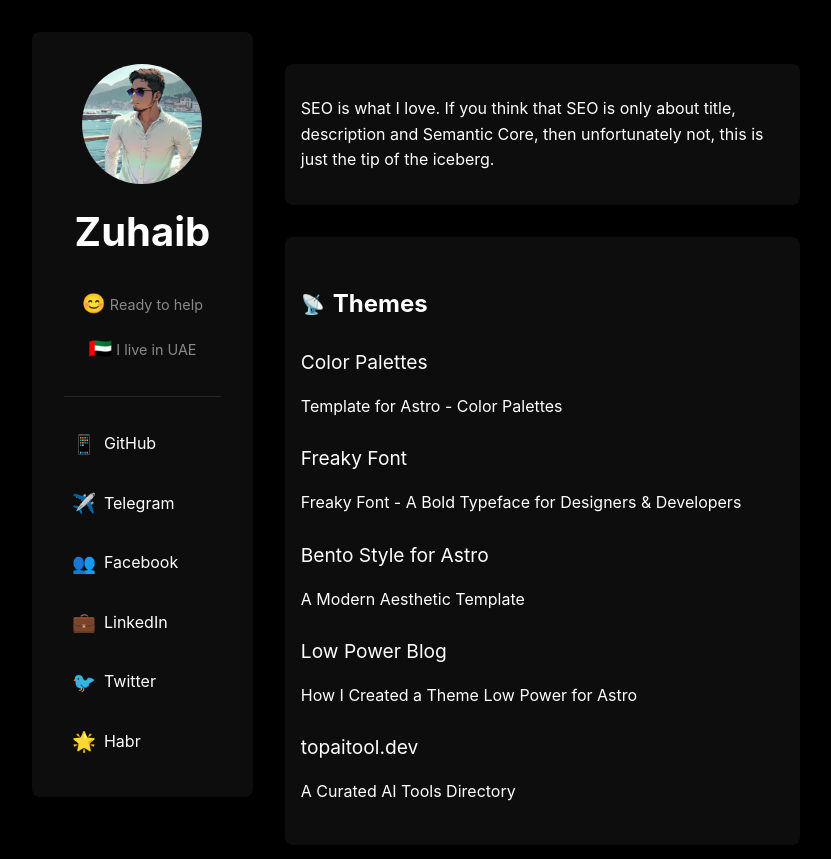
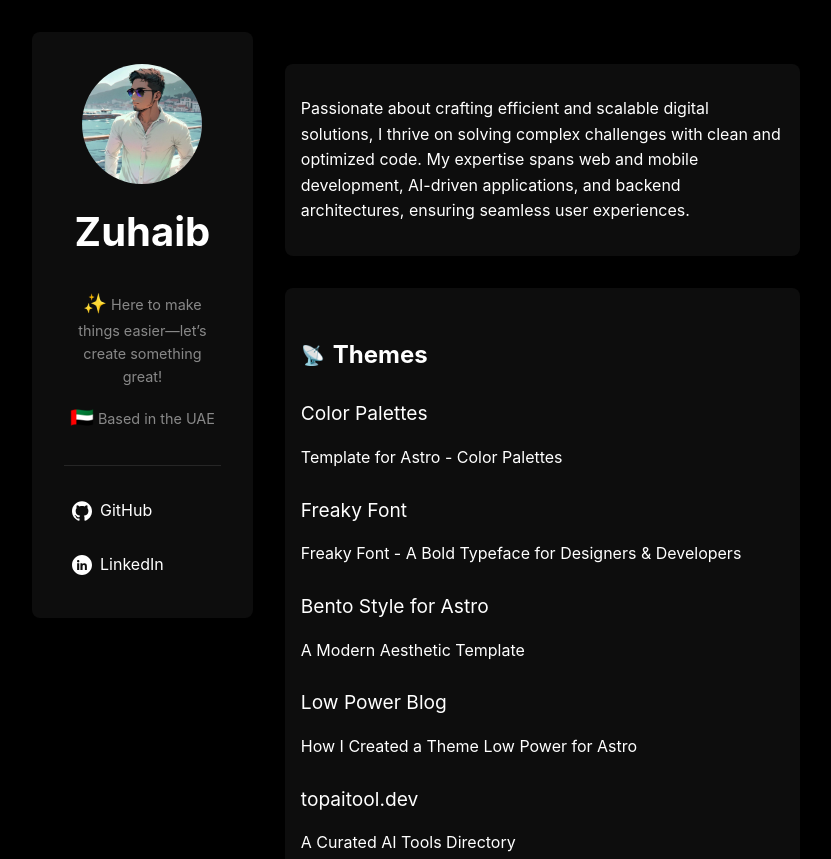
Before and after one commit to zuhaib10/portfolio, an Astro site: page / in a window 1280 px wide. Shown: the top 859 px of the page, without its empty margins (240-1071 px from the left). Built offline with nearby package versions, Linux system fonts and the light colour scheme; Astro itself is replaced by a stand-in of ours.

Commit message:
Update profile information, enhance social links, and improve layout styling

```diff
--- a/src/data/site.json
+++ b/src/data/site.json
@@ -4,44 +4,24 @@
     "avatar": "/portfolio/avatar.jpg",
     "bio": [
       {
-        "icon": "\uD83D\uDE0A",
-        "text": "Ready to help"
+        "icon": "✨",
+        "text": "Here to make things easier—let’s create something great!"
       },
       {
         "icon": "🇦🇪",
-        "text": "I live in UAE"
+        "text": "Based in the UAE"
       }
     ],
     "socials": [
       {
         "name": "GitHub",
-        "icon": "📱",
-        "url": "https://github.com/temaprint"
-      },
-      {
-        "name": "Telegram",
-        "icon": "✈️",
-        "url": "https://t.me/t_3_m_a"
-      },
-      {
-        "name": "Facebook",
-        "icon": "👥",
-        "url": "https://facebook.com/temaprint/"
+        "icon": "/portfolio/github.svg",
+        "url": "https://github.com/zuhaib10"
       },
       {
         "name": "LinkedIn",
-        "icon": "💼",
-        "url": "https://www.linkedin.com/in/artem-kan-66a6a675/"
-      },
-      {
-        "name": "Twitter",
-        "icon": "\uD83D\uDC26",
-        "url": "https://twitter.com/temaprint"
-      },
-      {
-        "name": "Habr",
-        "icon": "🌟",
-        "url": "https://career.habr.com/netema"
+        "icon": "/portfolio/linkedin.svg",
+        "url": "https://www.linkedin.com/in/zuhaib-khalifa-a76926169//"
       }
     ]
   }
--- a/src/layouts/SidebarLayout.astro
+++ b/src/layouts/SidebarLayout.astro
@@ -29,7 +29,7 @@ const { profile } = siteData;
         <div class="social-links">
           {profile.socials.map((social) => (
             <a href={social.url} class="social-link">
-              <span class="icon">{social.icon}</span> {social.name}
+              <img src={social.icon} width="20" height="20"/> {social.name}
             </a>
           ))}
         </div>
--- a/src/pages/index.astro
+++ b/src/pages/index.astro
@@ -1,33 +1,44 @@
 ---
-import SidebarLayout from '../layouts/SidebarLayout.astro';
+import SidebarLayout from "../layouts/SidebarLayout.astro";
 
-const posts = await Astro.glob('./posts/*.md');
-const projects = await Astro.glob('./projects/*.md');
+const posts = await Astro.glob("./posts/*.md");
+const projects = await Astro.glob("./projects/*.md");
 ---
 
 <SidebarLayout title="Zuhaib - Software Developer ">
   <section class="about">
-    <p>SEO is what I love. If you think that SEO is only about title, description and Semantic Core, then unfortunately not, this is just the tip of the iceberg.</p>
+    <p>
+      Passionate about crafting efficient and scalable digital solutions, I thrive on solving complex challenges with clean and optimized code. My expertise spans web and mobile development, AI-driven
+      applications, and backend architectures, ensuring seamless user experiences.
+    </p>
   </section>
 
   <section class="posts">
-    <h2><span class="icon">📡</span> Themes  </h2>
-    {posts.map((post) => (
+    <h2><span class="icon">📡</span> Themes</h2>
+    {
+      posts.map((post) => (
         <div class="post-item">
-        <a href={post.url} class="post-title">{post.frontmatter.title}</a>
+          <a href={post.url} class="post-title">
+            {post.frontmatter.title}
+          </a>
           <p class="post-description">{post.frontmatter.description}</p>
         </div>
-    ))}
+      ))
+    }
   </section>
 
   <section class="projects">
     <h2><span class="icon">📁</span> Projects</h2>
-    {projects.map((project) => (
+    {
+      projects.map((project) => (
         <div class="project-item">
-        <a href={project.url} class="project-title">{project.frontmatter.title}</a>
+          <a href={project.url} class="project-title">
+            {project.frontmatter.title}
+          </a>
           <p class="project-description">{project.frontmatter.description}</p>
         </div>
-    ))}
+      ))
+    }
   </section>
 
   <section class="experience">
@@ -42,7 +53,6 @@ const projects = await Astro.glob('./projects/*.md');
         <h3>Citysakh.ru - CEO</h3>
       </div>
     </div>
-
   </section>
 </SidebarLayout>
 
@@ -54,11 +64,14 @@ const projects = await Astro.glob('./projects/*.md');
     border-radius: 8px;
   }
 
-  .post-item, .project-item, .experience-item {
+  .post-item,
+  .project-item,
+  .experience-item {
     margin: 1.5rem 0;
   }
 
-  .post-title, .project-title {
+  .post-title,
+  .project-title {
     font-size: 1.2rem;
     color: #fff;
     text-decoration: none;
@@ -66,7 +79,8 @@ const projects = await Astro.glob('./projects/*.md');
     margin-bottom: 0.5rem;
   }
 
-  .post-date, .project-date {
+  .post-date,
+  .project-date {
     font-size: 0.8rem;
     color: #666;
   }
```
Also changed, not shown: public/github.svg (added), public/linkedin.svg (added). Lines whose indentation alone changed are shown as unchanged.
